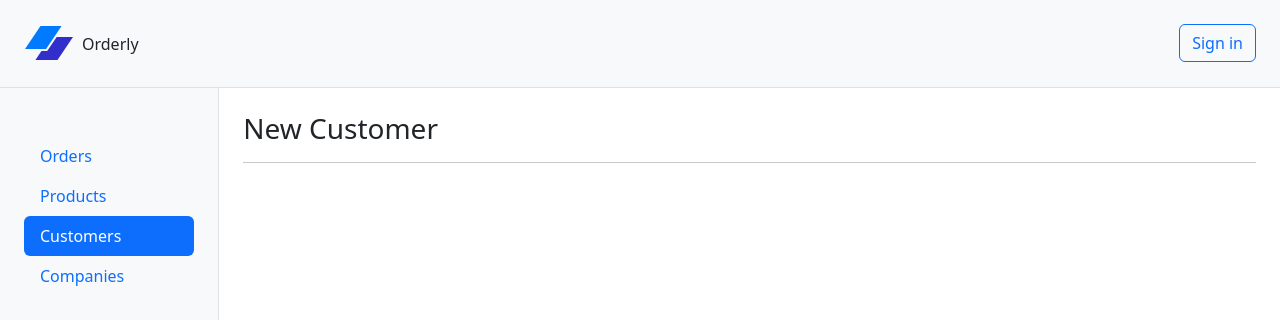
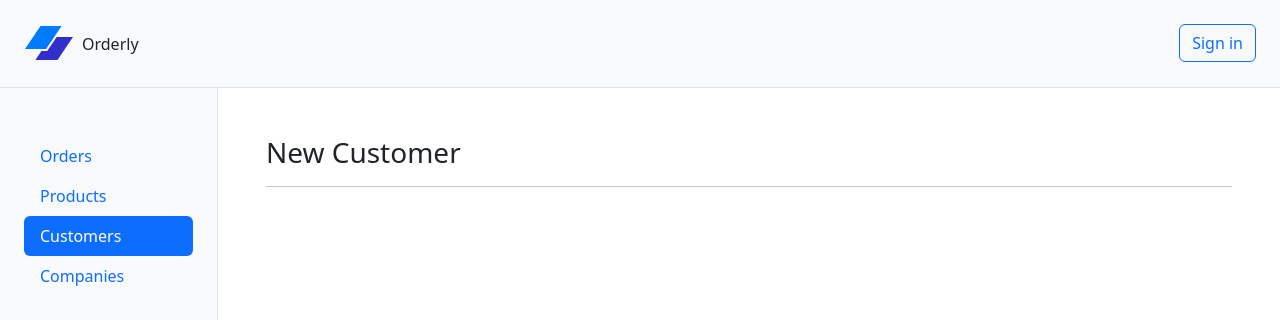
Before and after one commit to craigmckeachie/orderly, a React (Vite) app: page /customers/create in a window 1280 px wide. Shown: the top 320 px of the page. Built offline with nearby package versions, Linux system fonts and the light colour scheme.

Commit message:
customer form layout

```diff
--- a/src/App.tsx
+++ b/src/App.tsx
@@ -12,7 +12,7 @@ function App() {
       <section className="d-flex">
         <Toaster position="top-center" />
         <SideBar />
-        <main className="container-fluid py-4 px-4">
+        <main className="container-fluid py-5 px-5">
           <Outlet />
         </main>
       </section>
```
